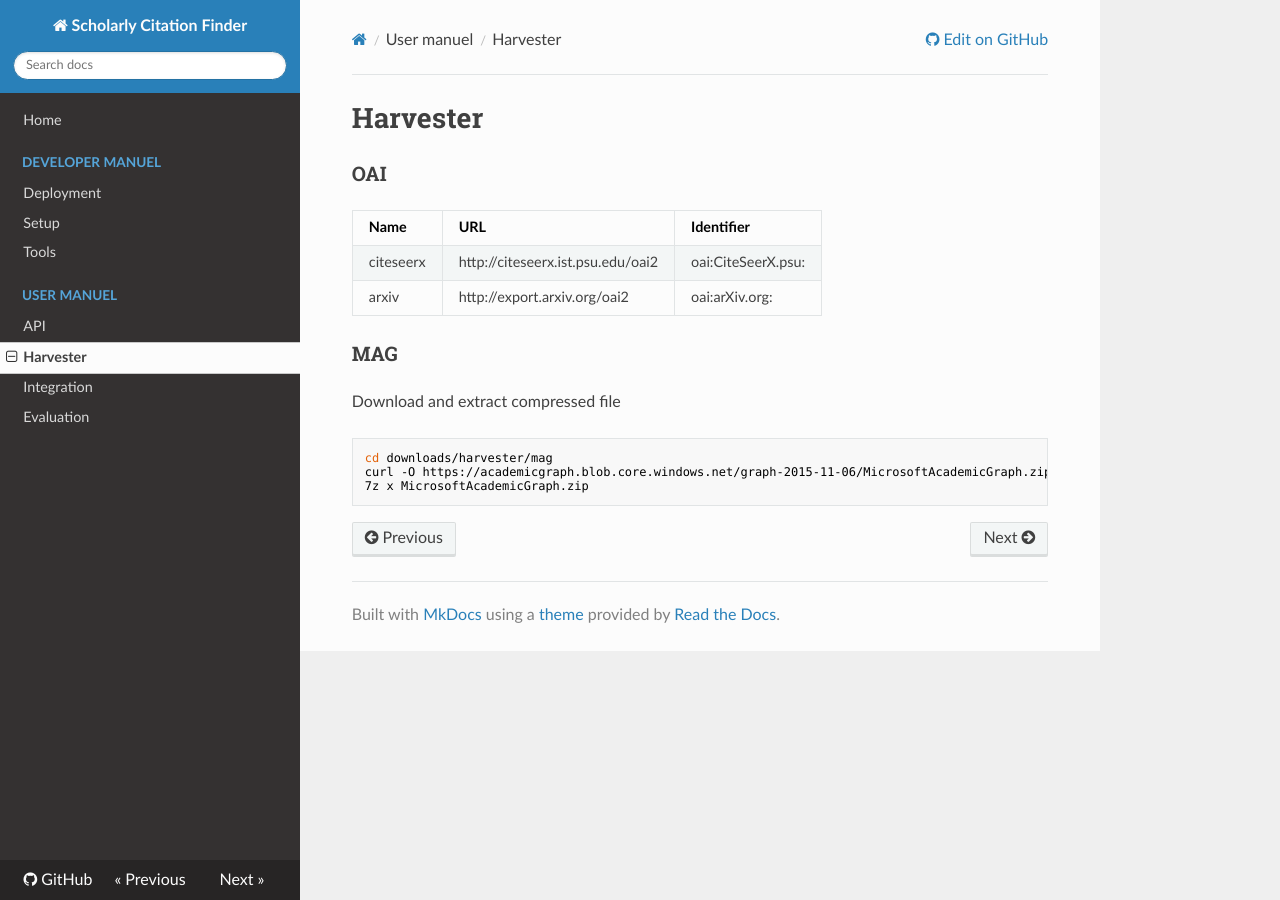
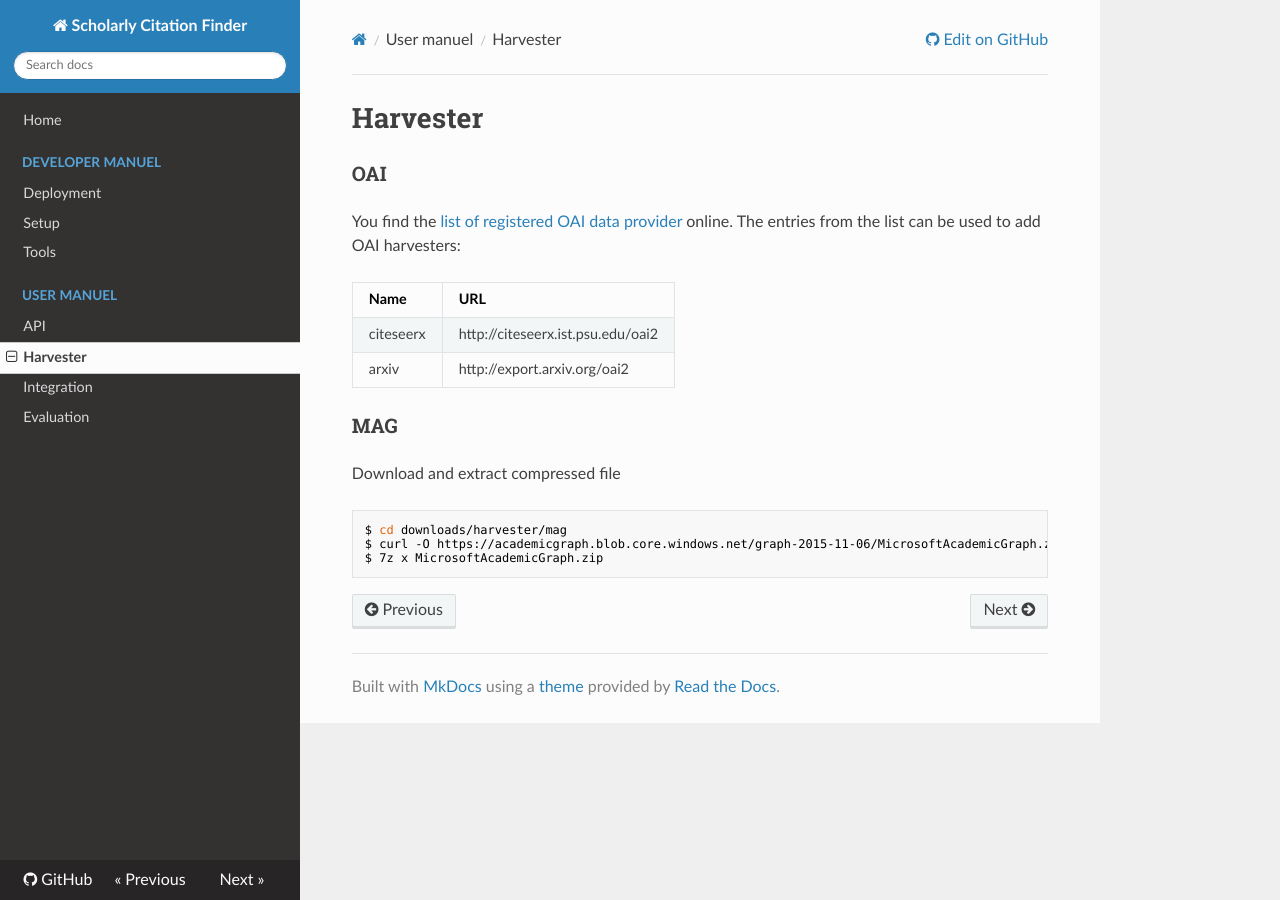
Before and after one commit to citationfinder/scholarly_citation_finder, an MkDocs documentation site: the page built from docs/harvester.md, in a window 1280 px wide. Built offline with MkDocs 1.6.1, drawn with Linux system fonts in a browser that asks for light colours; nearby versions of some CDN libraries; old or Windows-style settings are respelled for this version of MkDocs.

Commit message:
oai id is not required any more; parse resumption tokem from exception

````diff
--- a/docs/harvester.md
+++ b/docs/harvester.md
@@ -2,16 +2,18 @@
 
 ### OAI
 
-|Name|URL|Identifier|
-|----|---|----------|
-|citeseerx|http://citeseerx.ist.psu.edu/oai2|oai:CiteSeerX.psu:|
-|arxiv|http://export.arxiv.org/oai2|oai:arXiv.org:|
+You find the [list of registered OAI data provider](https://openarchives.org/Register/BrowseSites) online. The entries from the list can be used to add OAI harvesters:
+
+|Name      |URL                               |
+|----------|----------------------------------|
+|citeseerx |http://citeseerx.ist.psu.edu/oai2 |
+|arxiv     |http://export.arxiv.org/oai2      |
 
 ### MAG
 
 Download and extract compressed file
 ```bash
-cd downloads/harvester/mag
-curl -O https://academicgraph.blob.core.windows.net/graph-2015-11-06/MicrosoftAcademicGraph.zip
-7z x MicrosoftAcademicGraph.zip
+$ cd downloads/harvester/mag
+$ curl -O https://academicgraph.blob.core.windows.net/graph-2015-11-06/MicrosoftAcademicGraph.zip
+$ 7z x MicrosoftAcademicGraph.zip
 ```
````
Also changed, not shown: 2 other files.
